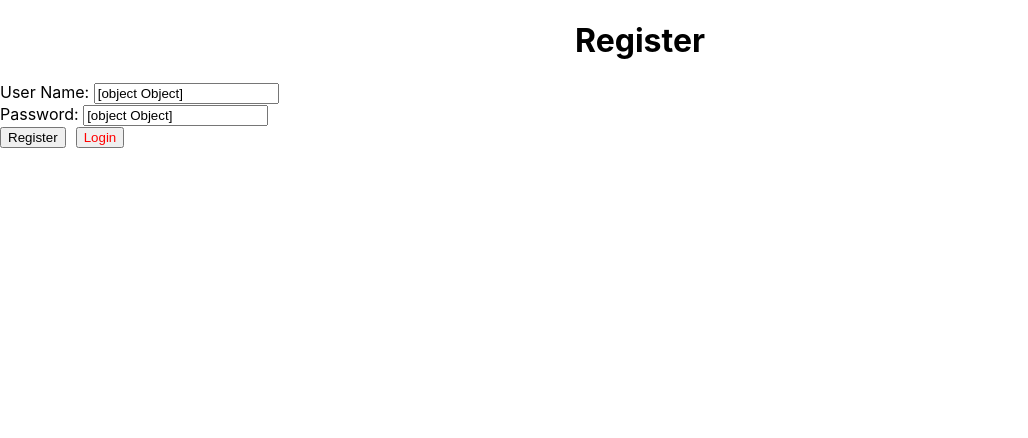
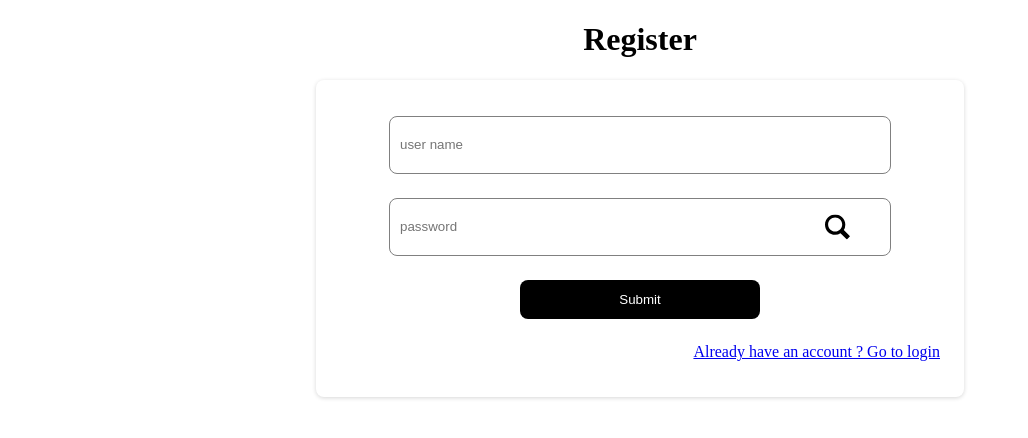
Before and after one commit to khanhpham1309/Case5_FE, a React (Create React App) app: page /register in a window 1280 px wide. Shown: the top 438 px of the page, without its empty margins (0-1028 px from the left). Built offline with nearby package versions, Linux system fonts and the light colour scheme.

Commit message:
update login/resister UI , update logic

```diff
--- /dev/null
+++ b/src/assets/icons/SearchIcon.js
@@ -0,0 +1,20 @@
+import React from "react";
+
+const SearchIcon = () => {
+  return (
+    <svg
+      fill="#000000"
+      width="25px"
+      height="25px"
+      viewBox="0 0 16 16"
+      xmlns="http://www.w3.org/2000/svg"
+    >
+      <path
+        d="M12.027 9.92L16 13.95 14 16l-4.075-3.976A6.465 6.465 0 0 1 6.5 13C2.91 13 0 10.083 0 6.5 0 2.91 2.917 0 6.5 0 10.09 0 13 2.917 13 6.5a6.463 6.463 0 0 1-.973 3.42zM1.997 6.452c0 2.48 2.014 4.5 4.5 4.5 2.48 0 4.5-2.015 4.5-4.5 0-2.48-2.015-4.5-4.5-4.5-2.48 0-4.5 2.014-4.5 4.5z"
+        fillRule="evenodd"
+      />
+    </svg>
+  );
+};
+
+export default SearchIcon;
--- a/src/index.css
+++ b/src/index.css
@@ -1,13 +1,5 @@
 body {
   margin: 0;
-  font-family: -apple-system, BlinkMacSystemFont, 'Segoe UI', 'Roboto', 'Oxygen',
-    'Ubuntu', 'Cantarell', 'Fira Sans', 'Droid Sans', 'Helvetica Neue',
-    sans-serif;
-  -webkit-font-smoothing: antialiased;
-  -moz-osx-font-smoothing: grayscale;
+  padding: 0;
+  box-sizing: border-box;
 }
-
-code {
-  font-family: source-code-pro, Menlo, Monaco, Consolas, 'Courier New',
-    monospace;
-}
--- a/src/pages/login/index.js
+++ b/src/pages/login/index.js
@@ -1,55 +1,104 @@
-import {Link, useNavigate} from "react-router-dom";
-import {useDispatch} from "react-redux";
-import {Field, Form, Formik} from "formik";
-import swal from "sweetalert";
+import React, { useState } from "react";
+import axios from "axios";
 
-import {login} from "../../service/userService";
+import "./login.css";
+import SearchIcon from "../../assets/icons/SearchIcon";
+import { useNavigate } from "react-router";
+import { Link } from "react-router-dom";
+const INIT_ERROR_MESSAGE = {
+  name: "",
+  pwd: "",
+};
 
-export default function Login() {
-    const dispatch = useDispatch();
-    const navigate = useNavigate();
+const instance = axios.create({
+  baseURL: process.env.REACT_APP_REACT_BASE_API,
+  headers: {
+    // Authorization: `Bearer ${localStorage.getItem("access_token")}`,
+    ContentType: "application/json",
+    Accept: "application/json",
+    CacheControl: "no-cache"
+  },
+});
 
-    const handleLogin = (value)=>{
-        dispatch(login(value)).then((state)=>{
-            if (state.payload.data !== "Sai tên đăng nhâp" && state.payload.data !== "Sai mật khẩu"){
-                swal("Đăng nhập thành công!", {
-                    icon: "success",
-                }).then(()=>{return  navigate('/home')});
+const Login = () => {
+  const [name, setName] = useState("");
+  const [pwd, setPwd] = useState("");
+  const [err, setErr] = useState(INIT_ERROR_MESSAGE);
+  const [isShowPassword, setIsShowPassword] = useState(false);
 
-            }else {
-                swal("Sai mật khẩu hoặc tài khoản!", {
-                }).then(() => {
-                    return navigate('/login')
-                });
-            }
-        })
+  const navigate = useNavigate()
+
+  const handleChangeName = (e) => {
+    setName(e.target.value);
+    setErr({ ...err, name: "" });
+  };
+
+  const handleChangePwd = (e) => {
+    setPwd(e.target.value);
+    setErr({ ...err, pwd: "" });
+  };
+
+  const onHandleSubmit = async (e) => {
+    e.preventDefault();
+
+    if (name === "") {
+      return setErr({ ...err, name: "This field is required" });
     }
-    return (
-        <div className={'row'}>
+    if (pwd === "") {
+      return setErr({ ...err, pwd: "This field is required" });
+    }
 
-            <div className="offset-3 col-6 mt-5">
-                <h1 style={{textAlign: 'center'}}>Login</h1>
-                <Formik
-                    initialValues={{username: '', password: ''}}
-                    onSubmit={(values)=>{handleLogin(values)}}
-                >
-                    <Form>
-                        <div className="ml-3 form-group">
-                            <label htmlFor="exampleInputUsername">User Name: </label>
-                            <Field type='text' className={'form-control'} name={'username'}/>
-                        </div>
-                        <div className="ml-3 form-group">
-                            <label htmlFor="exampleInputPassword">Password: </label>
-                            <Field type='text' className={'form-control'} name={'password'}/>
-                        </div>
+    // try {
+    //   const res = await instance.post("/users/login", {
+    //     name: name,
+    //     password: pwd,
+    //   });
+    //   console.log(res)
+    // } catch (err) {
+    //   console.log(err);
+    // }
 
-                        <button type="submit" className="btn btn-primary">Login</button>
-                        <button type="submit" className="btn btn-primary" style={{marginLeft: 10}}>
-                            <Link to={'/register'} style={{textDecoration:'none', color:'red'}}>Register</Link>
-                        </button>
-                    </Form>
-                </Formik>
-            </div>
+    navigate('/home')
+  };
+
+  return (
+    <div className="login-container">
+      <h1>Login</h1>
+      <form onSubmit={onHandleSubmit}>
+        <div className="pwd">
+        <input
+          onChange={handleChangeName}
+          type="text"
+          placeholder="user name"
+        />
         </div>
-    )
-}
+
+        {err.name ? (
+          <p style={{ fontSize: "12px", color: "red" }}>{err.name}</p>
+        ) : null}
+
+        <div className="pwd">
+          <input
+            onChange={handleChangePwd}
+            type={isShowPassword ? "text" : "password"}
+            placeholder="password"
+          />
+          <div className="icon"
+          onClick={() => setIsShowPassword(!isShowPassword)}
+          >
+            <SearchIcon />
+          </div>
+        </div>
+        {err.pwd ? (
+          <p style={{ fontSize: "12px", color: "red" }}>{err.pwd}</p>
+        ) : null}
+        <button type="submit">Submit</button>
+        <Link to="/register">
+            Dont have account yet? Go to register
+        </Link>
+      </form>
+    </div>
+  );
+};
+
+export default Login;
--- /dev/null
+++ b/src/pages/login/login.css
@@ -0,0 +1,68 @@
+.login-container {
+
+}
+
+.login-container h1 {
+    text-align: center;
+}
+
+.login-container form {
+    width: 600px;
+
+    border-radius: 8px;
+    padding: 36px 24px;
+    margin: auto;
+    display: flex;
+    gap: 24px;
+    flex-direction: column;
+    align-items: center;
+    box-shadow: rgba(0, 0, 0, 0.16) 0px 1px 4px;
+}
+
+.login-container form a {
+    align-self: flex-end;
+}
+
+.login-container form .pwd  {
+    position: relative;
+    width: 100%;
+    display: flex;
+    justify-content: center;
+    align-items: center;
+}
+
+.login-container form .pwd .icon  {
+    width: 25px;
+    height: 25px;
+    position: absolute;
+    right: 15%;
+    top: 50%;
+    transform: translateY(-50%);
+    cursor: pointer;
+}
+
+.login-container form input   {
+    width: 80%;
+    outline: 0;
+    border-radius: 8px;
+    padding: 10px;
+    height: 36px;
+    border: 1px solid gray;
+}
+
+.login-container form button {
+   width: 240px;
+   margin: auto;
+   padding: 12px 24px;
+   border: none;
+   border-radius: 8px;
+   cursor: pointer;
+   background-color: black;
+   color: white;
+
+}
+
+.login-container form button:hover {
+    color: black;
+    background: #ECD15D;
+ }
--- a/src/pages/register/index.js
+++ b/src/pages/register/index.js
@@ -1,60 +1,99 @@
-import {Link, useNavigate} from "react-router-dom";
-import {useDispatch, useSelector} from "react-redux";
-import swal from "sweetalert";
-import {Field, Form, Formik} from "formik";
-import {register} from "../../service/userService";
+import React, { useState } from "react";
+import axios from "axios";
 
-export default function Register() {
+import "./register.css";
+import SearchIcon from "../../assets/icons/SearchIcon";
+import { useNavigate } from "react-router";
+import { Link } from "react-router-dom";
+import customAxios from "../../service/api";
+const INIT_ERROR_MESSAGE = {
+  name: "",
+  pwd: "",
+};
 
-    const dispatch = useDispatch();
-    const navigate = useNavigate();
-    const user = useSelector(state => {
-        return state.user.user
-    })
-    const handleRegister = (value) => {
-        dispatch(register(value)).then((state) => {
-            if (state.payload.data !== user.username) {
-                console.log(state.payload.data)
-                swal("Đăng ký thành công!", {
-                    icon: "success",
-                }).then(() => {
-                    return navigate('/')
-                });
+const Register = () => {
+  const [name, setName] = useState("");
+  const [pwd, setPwd] = useState("");
+  const [err, setErr] = useState(INIT_ERROR_MESSAGE);
+  const [isShowPassword, setIsShowPassword] = useState(false);
 
-            } else {
-                swal("Tài khoản đã tồn tại!", {
-                }).then(() => {
-                    return navigate('/register')
-                });
+  const navigate = useNavigate()
 
-            }
-        })
+  const handleChangeName = (e) => {
+    setName(e.target.value);
+    setErr({ ...err, name: "" });
+  };
+
+  const handleChangePwd = (e) => {
+    setPwd(e.target.value);
+    setErr({ ...err, pwd: "" });
+  };
+
+  const onHandleSubmit = async (e) => {
+    e.preventDefault();
+
+    if (name === "") {
+      return setErr({ ...err, name: "This field is required" });
     }
-    return (
-        <div className={'row'}>
+    if (pwd === "") {
+      return setErr({ ...err, pwd: "This field is required" });
+    }
 
-            <div className="offset-3 col-6 mt-5">
-                <h1 style={{textAlign: 'center'}}>Register</h1>
-                <Formik initialValues={{username: '', password: ''}} onSubmit={(values) => {
+    try {
+      const res = await customAxios.post("/users/register", {
+        username: name,
+        password: pwd,
+        avatar: 'test',
+        nameUser: 'thang'
+      });
+      console.log(res)
+    } catch (err) {
+      console.log(err);
+    }
 
-                    handleRegister(values)
-                }}>
-                    <Form>
-                        <div className="ml-3 form-group">
-                            <label htmlFor="exampleInputUsername">User Name: </label>
-                            <Field type='text' className={'form-control'}/>
-                        </div>
-                        <div className="ml-3 form-group">
-                            <label htmlFor="exampleInputPassword">Password: </label>
-                            <Field type='text' className={'form-control'}/>
-                        </div>
-                        <button type="submit" className="btn btn-primary">Register</button>
-                        <button type="submit" className="btn btn-primary" style={{marginLeft: 10}}>
-                            <Link to={'/'} style={{textDecoration: 'none', color: 'red'}}>Login</Link>
-                        </button>
-                    </Form>
-                </Formik>
-            </div>
+    // customAxios
+
+    // navigate('/login')
+  };
+
+  return (
+    <div className="login-container">
+      <h1>Register</h1>
+      <form onSubmit={onHandleSubmit}>
+        <div className="pwd">
+        <input
+          onChange={handleChangeName}
+          type="text"
+          placeholder="user name"
+        />
         </div>
-    )
-}
+
+        {err.name ? (
+          <p style={{ fontSize: "12px", color: "red" }}>{err.name}</p>
+        ) : null}
+
+        <div className="pwd">
+          <input
+            onChange={handleChangePwd}
+            type={isShowPassword ? "text" : "password"}
+            placeholder="password"
+          />
+          <div className="icon"
+          onClick={() => setIsShowPassword(!isShowPassword)}
+          >
+            <SearchIcon />
+          </div>
+        </div>
+        {err.pwd ? (
+          <p style={{ fontSize: "12px", color: "red" }}>{err.pwd}</p>
+        ) : null}
+        <button type="submit">Submit</button>
+        <Link to="/login">
+            Already have an account ? Go to login
+        </Link>
+      </form>
+    </div>
+  );
+};
+
+export default Register;
--- /dev/null
+++ b/src/pages/register/register.css
@@ -0,0 +1,68 @@
+.login-container {
+
+}
+
+.login-container h1 {
+    text-align: center;
+}
+
+.login-container form {
+    width: 600px;
+
+    border-radius: 8px;
+    padding: 36px 24px;
+    margin: auto;
+    display: flex;
+    gap: 24px;
+    flex-direction: column;
+    align-items: center;
+    box-shadow: rgba(0, 0, 0, 0.16) 0px 1px 4px;
+}
+
+.login-container form a {
+    align-self: flex-end;
+}
+
+.login-container form .pwd  {
+    position: relative;
+    width: 100%;
+    display: flex;
+    justify-content: center;
+    align-items: center;
+}
+
+.login-container form .pwd .icon  {
+    width: 25px;
+    height: 25px;
+    position: absolute;
+    right: 15%;
+    top: 50%;
+    transform: translateY(-50%);
+    cursor: pointer;
+}
+
+.login-container form input   {
+    width: 80%;
+    outline: 0;
+    border-radius: 8px;
+    padding: 10px;
+    height: 36px;
+    border: 1px solid gray;
+}
+
+.login-container form button {
+   width: 240px;
+   margin: auto;
+   padding: 12px 24px;
+   border: none;
+   border-radius: 8px;
+   cursor: pointer;
+   background-color: black;
+   color: white;
+
+}
+
+.login-container form button:hover {
+    color: black;
+    background: #ECD15D;
+ }
```
Also changed, not shown: 1 other file (tests, documents, lock files or other folders).
